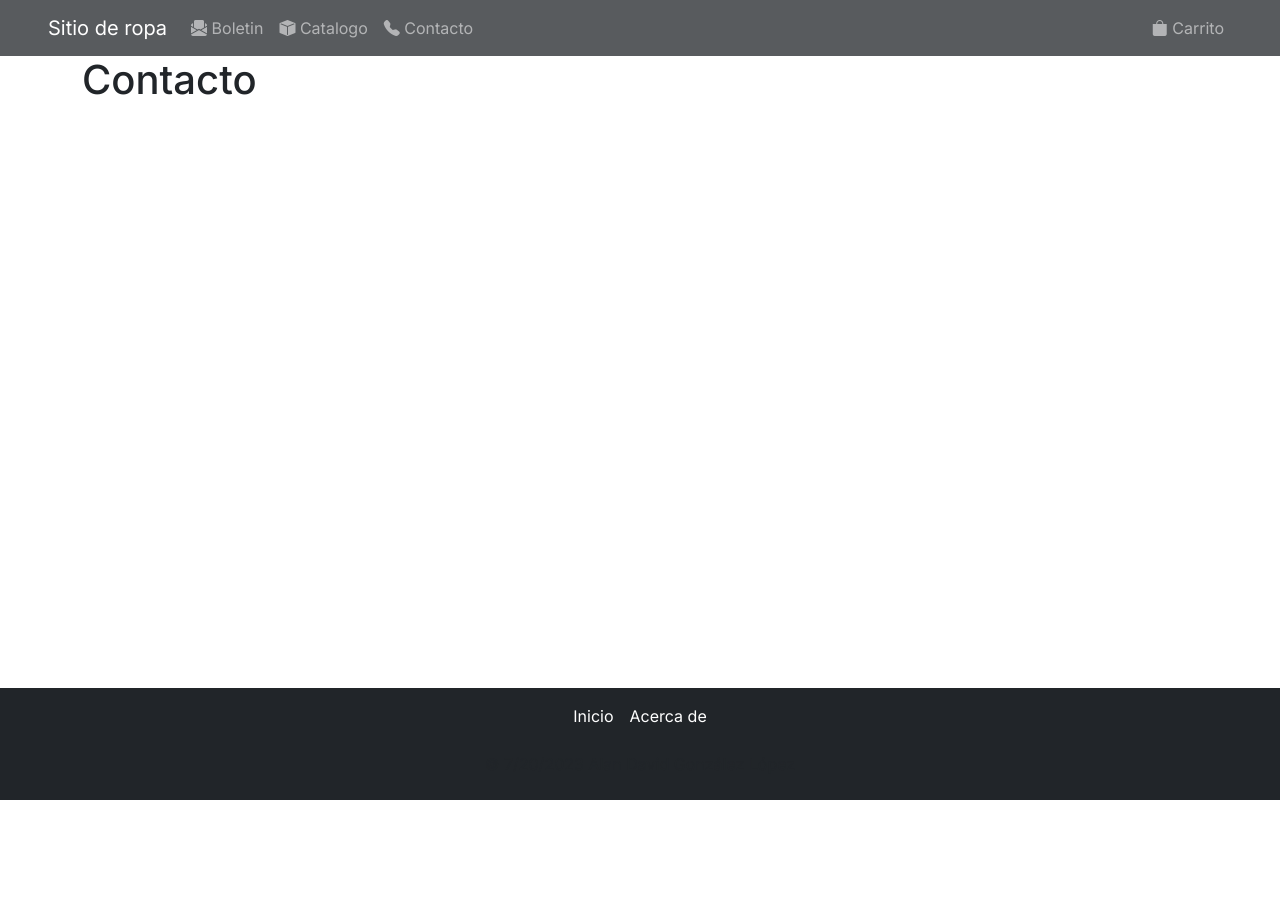
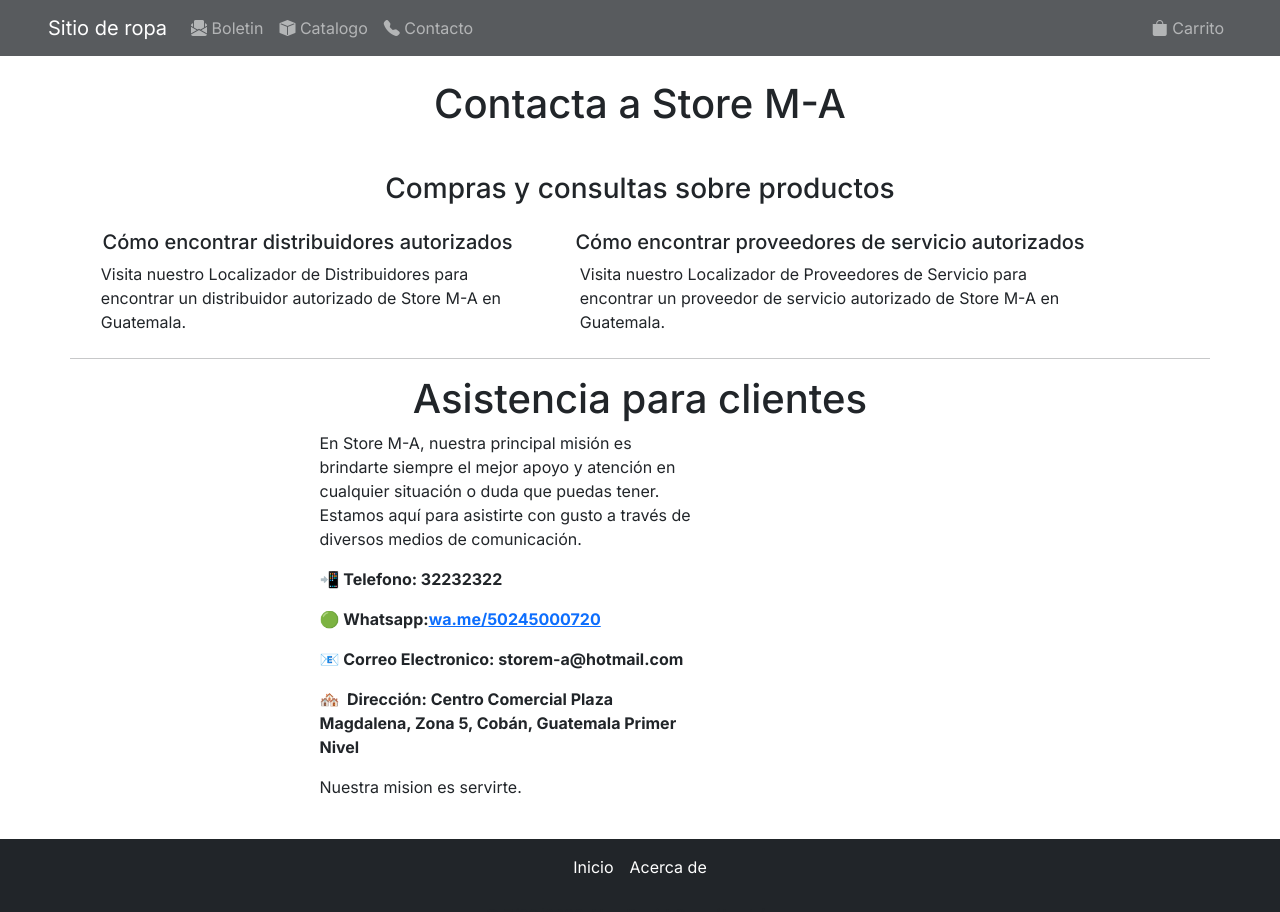
Before and after one commit to miguemi/sitio_ropa, a Next.js app: page /contacto in a window 1280 px wide. Shown: the top 912 px of the page. Before the commit the page ends 800 px from the top, so only its background shows below. Built offline with nearby package versions, Linux system fonts and the light colour scheme.

Commit message:
✅  se agregó página de contacto

```diff
--- a/src/app/contacto/page.jsx
+++ b/src/app/contacto/page.jsx
@@ -1,16 +1,95 @@
 import CustomNavbar from "../components/header";
 import CustomFooter from "../components/footer";
-
-export default function Catalogo(){
+export default function Catalogo() {
   return (
     <div className="layout">
-      <CustomNavbar/>
+      <CustomNavbar />
       <main>
-        <div className="container">
-          <h1>Contacto</h1>
+        <section>
+          <div class="h-100 d-flex align-items-center justify-content-center  p-4 mb-1 ">
+            <h1>Contacta a Store M-A</h1>
+          </div>
+        </section>
+
+        <section>
+          <div class="container">
+            <div class="row h-100 d-flex align-items-center justify-content-center p-2 mb-2">
+              <h3 class="text-center">Compras y consultas sobre productos</h3>
+            </div>
+            <div class="row">
+              <div class="col-md-5">
+                <h5 class="text-center">
+                  Cómo encontrar distribuidores autorizados
+                </h5>
+                <div class="col-md-11 mx-auto">
+                  <h7 class="text-center">
+                    Visita nuestro Localizador de Distribuidores para encontrar
+                    un distribuidor autorizado de Store M-A en Guatemala.
+                  </h7>
+                </div>
+              </div>
+              <div class="col-md-6">
+                <h5 class="text-center">
+                  Cómo encontrar proveedores de servicio autorizados
+                </h5>
+                <div class="col-md-11 mx-auto">
+                  <h7 class="text-center">
+                    Visita nuestro Localizador de Proveedores de Servicio para
+                    encontrar un proveedor de servicio autorizado de Store M-A
+                    en Guatemala.
+                  </h7>
+                </div>
+                <br />
+              </div>
+              <hr />
+            </div>
+          </div>
+      </section>
+
+      <section class="container">
+  <div class="row justify-content-center">
+    <div class="col-md-7">
+      <h1 class="text-center">Asistencia para clientes</h1>
+      <div class="col-md-7">
+        <div>
+          <p>
+            En Store M-A, nuestra principal misión es brindarte siempre el mejor apoyo y atención en cualquier situación o duda que puedas tener. Estamos aquí para asistirte con gusto a través de diversos medios de comunicación.
+          </p>
+          <p>
+            <strong>📲 Telefono: 32232322</strong>
+          </p>
+          <p>
+            <strong>
+              🟢 Whatsapp:
+              <a
+                href="wa.me/50245000720"
+                target="_blank"
+                title="Link de Whatsapp"
+                rel="noopener noreferrer"
+              >
+                wa.me/50245000720
+              </a>
+            </strong>
+          </p>
+          <p>
+            <strong>📧 Correo Electronico: storem-a@hotmail.com</strong>
+          </p>
+          <p>
+            <strong>
+              🏘️&nbsp; Dirección:  Centro Comercial Plaza Magdalena, Zona 5, Cobán, Guatemala Primer Nivel
+            </strong>
+          </p>
+          <p>
+            <span>Nuestra mision es servirte.</span>
+          </p>
         </div>
+      </div>
+    </div>
+  </div>
+</section>
+
       </main>
-      <CustomFooter/>
+      <CustomFooter />
     </div>
-  )
+  );
 }
```
